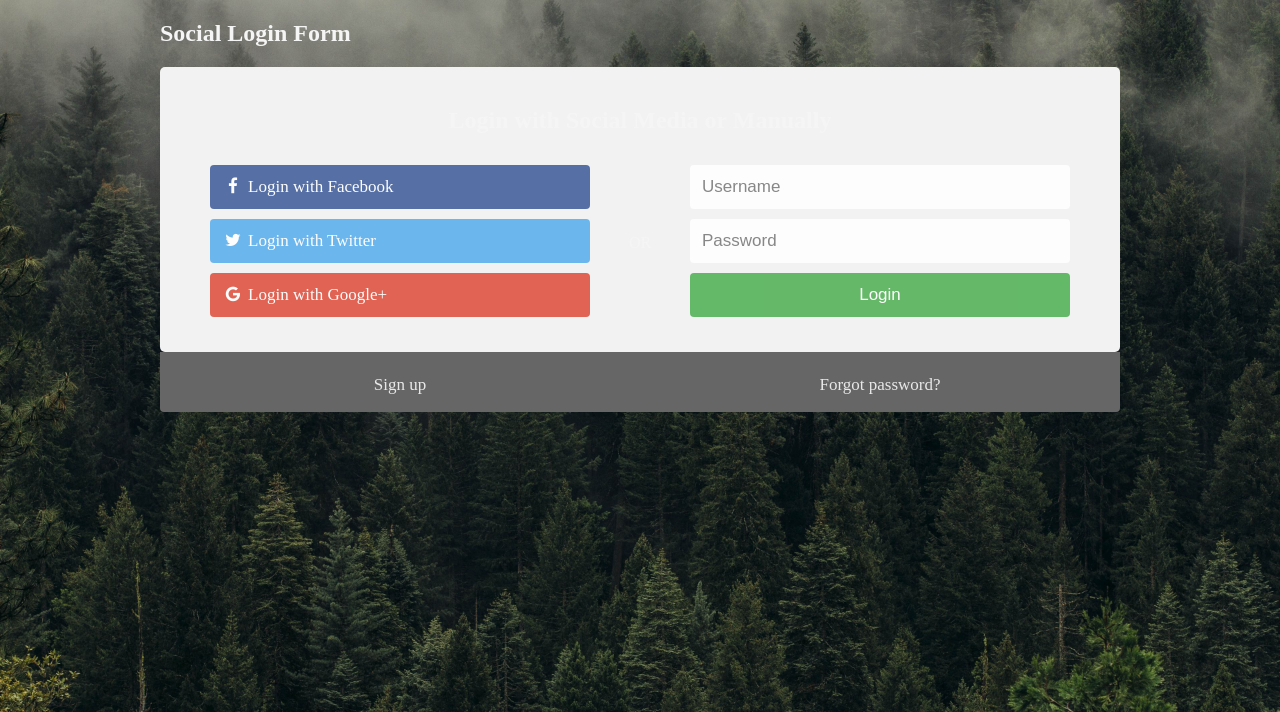
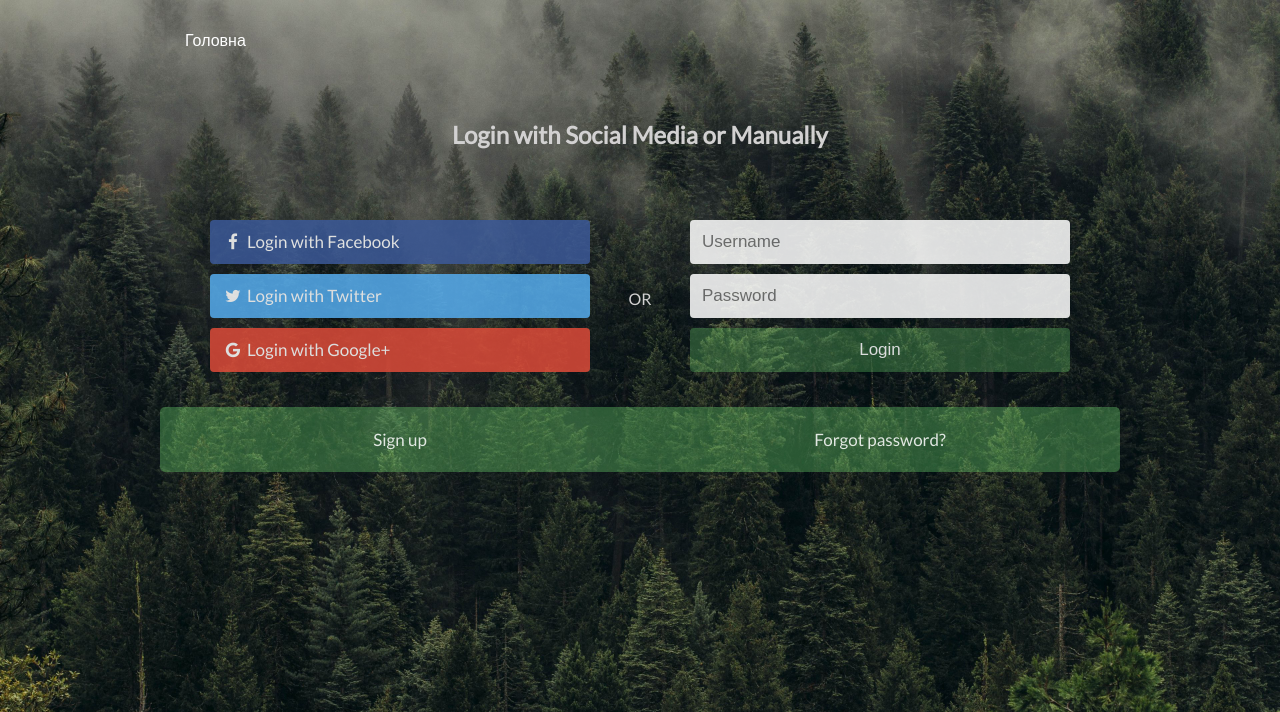
Before and after one commit to YuraLeshchuk/becitizen, a PHP site: page /singin.html in a window 1280 px wide. Shown: the top 712 px of the page. Run offline with PHP 8.4, Linux system fonts and the light colour scheme.

Commit message:
sing in page styles

```diff
--- a/singin.html
+++ b/singin.html
@@ -6,13 +6,18 @@
 <link href="styles/signpage.css" rel="stylesheet" />
 </head>
 <body>
-
-<h2>Social Login Form</h2>
+  <header>
+    <div id="homelink">
+      <a href="index.html" target="_blank">Головна</a>
+    </div>
+  </header>
 
 <div class="container">
   <form action="/action_page.php">
     <div class="row">
-      <h2 style="text-align:center">Login with Social Media or Manually</h2>
+      <div id="header">
+        <h2>Login with Social Media or Manually</h2>
+      </div>
       <div class="vl">
         <span class="vl-innertext">OR</span>
       </div>
--- a/styles/signpage.css
+++ b/styles/signpage.css
@@ -1,3 +1,11 @@
+@import url("https://fonts.googleapis.com/css2?family=Lato:ital,wght@0,400;1,300&display=swap");
+
+:root {
+  font-family: "Lato", sans-serif;
+  --main-color: black;
+  color: var(--main-color);
+}
+
 * {
   box-sizing: border-box;
 }
@@ -6,16 +14,38 @@ body {
   margin: auto;
   background-image: url(../img/mainbackground.jpg);
   background-size: cover;
-  color: whitesmoke;
+}
+
+#homelink a {
+  color: white;
+  padding: 14px 25px;
+  font-size: 16px;
+  text-decoration-color: #d2d1d1;
+  text-decoration: none;
+}
+div#homelink {
+  margin-top: 30px;
+}
+#header {
+  text-align:center;
+  margin-bottom: 60px;
+  margin-top: 50px;
+}
+
+
+a:hover {
+  border: 1px solid #d2d1d1;
+  border-radius: 5px;
 }
 /* style the container */
 .container {
   position: relative;
   border-radius: 5px;
-  background-color: #f2f2f2;
   padding: 20px 0 30px 0;
 }
-
+h2 {
+  color: #d2d1d1;
+}
 /* style inputs and link buttons */
 input,
 .btn {
@@ -54,13 +84,13 @@ input:hover,
 
 /* style the submit button */
 input[type="submit"] {
-  background-color: #4caf50;
+  background-color:hsla(120, 100%, 75%, 0.3);
   color: white;
   cursor: pointer;
 }
 
 input[type="submit"]:hover {
-  background-color: #45a049;
+  opacity: 1;
 }
 
 /* Two-column layout */
@@ -86,6 +116,7 @@ input[type="submit"]:hover {
   transform: translate(-50%);
   size: 16px;
   margin-top: 80px;
+  color: #d2d1d1;
 
 }
 
@@ -108,8 +139,10 @@ input[type="submit"]:hover {
 /* bottom container */
 .bottom-container {
   text-align: center;
-  background-color: #666;
-  border-radius: 0px 0px 4px 4px;
+  background-color:hsla(120, 100%, 75%, 0.3);
+  opacity 0.5;
+  border-radius: 5px;
+  padding-bottom: 5px;
 }
 
 /* Responsive layout - when the screen is less than 650px wide, make the two columns stack on top of each other instead of next to each other */
```
